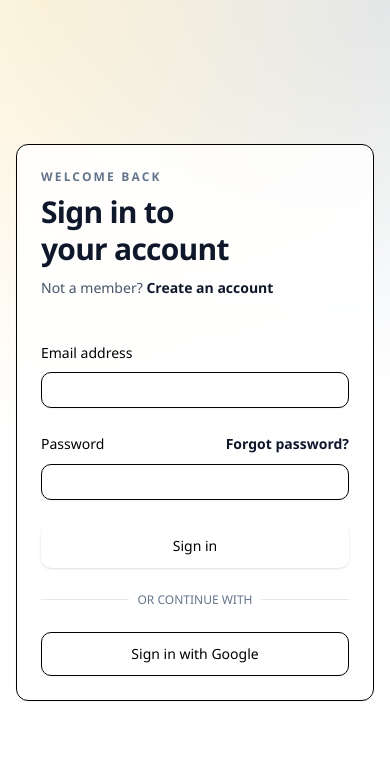
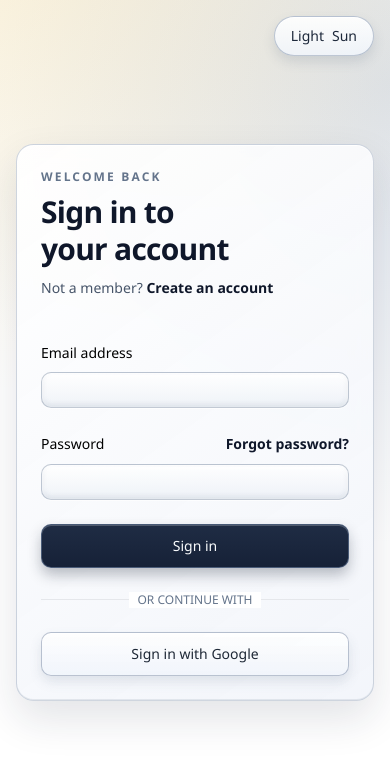
Before and after one commit to harshit-siraswal/Core_Inventory, a React (Vite) app in the folder frontend/: page /login in a window 390 px wide. Shown: the top 760 px of the page. Built offline with nearby package versions, Linux system fonts and the light colour scheme; no server answers.

Commit message:
feat: add skeuomorphic auth UI with theme toggle

```diff
--- a/frontend/src/components/layout/AuthLayout.tsx
+++ b/frontend/src/components/layout/AuthLayout.tsx
@@ -1,5 +1,5 @@
 import { Outlet, Navigate, useLocation } from 'react-router-dom';
-import { useState } from 'react';
+import { useEffect, useState } from 'react';
 import { useAuth } from '../../hooks/useAuth';
 
 export function AuthLayout() {
@@ -7,6 +7,24 @@ export function AuthLayout() {
   const location = useLocation();
   const isLoginPage = location.pathname === '/login';
   const [offset, setOffset] = useState({ x: 0, y: 0 });
+  const [isDark, setIsDark] = useState(false);
+
+  useEffect(() => {
+    const savedTheme = localStorage.getItem('theme');
+    const prefersDark = window.matchMedia('(prefers-color-scheme: dark)').matches;
+    const shouldUseDark = savedTheme ? savedTheme === 'dark' : prefersDark;
+    setIsDark(shouldUseDark);
+    document.documentElement.classList.toggle('dark', shouldUseDark);
+  }, []);
+
+  const toggleTheme = () => {
+    setIsDark((prev) => {
+      const next = !prev;
+      document.documentElement.classList.toggle('dark', next);
+      localStorage.setItem('theme', next ? 'dark' : 'light');
+      return next;
+    });
+  };
 
   // If loading, you could show a spinner here
   if (loading) {
@@ -39,20 +57,31 @@ export function AuthLayout() {
         aria-hidden="true"
         style={{
           background:
-            'radial-gradient(850px circle at 10% 0%, rgba(245, 208, 114, 0.26), transparent 52%), radial-gradient(900px circle at 100% 0%, rgba(116, 140, 171, 0.2), transparent 44%)',
+            'radial-gradient(1000px circle at 0% -20%, rgba(245, 208, 114, 0.32), transparent 56%), radial-gradient(1000px circle at 100% 10%, rgba(120, 142, 175, 0.26), transparent 46%)',
         }}
       />
-      <div className="relative z-10 flex flex-1 flex-col justify-center px-4 py-12 sm:px-6 lg:px-14 xl:px-20">
+      <div className="absolute right-4 top-4 z-20 sm:right-6 sm:top-6">
+        <button
+          type="button"
+          onClick={toggleTheme}
+          className="skeuo-toggle inline-flex h-10 items-center gap-2 rounded-full px-4 text-sm font-medium"
+        >
+          <span>{isDark ? 'Dark' : 'Light'}</span>
+          <span aria-hidden="true">{isDark ? 'Moon' : 'Sun'}</span>
+        </button>
+      </div>
+
+      <div className="relative z-10 flex flex-1 flex-col justify-center px-4 py-12 sm:px-6 lg:px-10">
         <div
           className={
             isLoginPage
-              ? 'surface-card mx-auto w-full max-w-5xl overflow-hidden p-3 lg:grid lg:grid-cols-[1fr_340px] lg:gap-3'
-              : 'surface-card mx-auto w-full max-w-sm p-6 lg:w-96'
+              ? 'skeuo-shell mx-auto w-full max-w-5xl overflow-hidden p-3 lg:grid lg:grid-cols-[1fr_360px] lg:gap-3'
+              : 'skeuo-shell mx-auto w-full max-w-sm p-6 lg:w-96'
           }
         >
           {isLoginPage && (
             <div
-              className="relative hidden overflow-hidden rounded-2xl border bg-slate-900 p-6 text-white lg:block"
+              className="skeuo-hero relative hidden overflow-hidden rounded-2xl border p-6 text-white lg:block"
               onMouseMove={(event) => {
                 const rect = event.currentTarget.getBoundingClientRect();
                 const x = ((event.clientX - rect.left) / rect.width - 0.5) * 18;
@@ -107,7 +136,10 @@ export function AuthLayout() {
               </svg>
 
               <div className="relative z-10 flex h-full flex-col justify-between">
-                <p className="text-xs uppercase tracking-[0.18em] text-slate-300">Core Inventory</p>
+                <div className="flex items-center gap-2">
+                  <img src="/assets/source-icon.svg" alt="Core logo" className="h-7 w-7" />
+                  <p className="text-xs uppercase tracking-[0.18em] text-slate-300">Core Inventory</p>
+                </div>
                 <div>
                   <p className="text-2xl font-semibold leading-tight text-balance">
                     Track products, stock, and movement in one focused workspace.
@@ -121,19 +153,9 @@ export function AuthLayout() {
           )}
 
           <div className={isLoginPage ? 'p-3 sm:p-6' : ''}>
-          <Outlet />
+            <Outlet />
           </div>
         </div>
-      </div>
-      <div className="relative hidden w-0 flex-1 lg:block">
-        <img
-          className="pointer-events-none absolute inset-0 h-full w-full object-cover"
-          src="/images/auth-bg.svg"
-          alt="Inventory Background"
-          onError={(event) => {
-            event.currentTarget.src = '/images/auth-bg-fallback.svg';
-          }}
-        />
       </div>
     </div>
   );
--- a/frontend/src/index.css
+++ b/frontend/src/index.css
@@ -77,4 +77,94 @@
   .text-balance {
     text-wrap: balance;
   }
+
+  .skeuo-shell {
+    background: linear-gradient(145deg, rgba(255, 255, 255, 0.92), rgba(241, 244, 250, 0.88));
+    border: 1px solid rgba(152, 164, 184, 0.45);
+    box-shadow:
+      0 18px 42px rgba(27, 36, 55, 0.12),
+      inset 0 1px 0 rgba(255, 255, 255, 0.92),
+      inset 0 -1px 0 rgba(146, 158, 176, 0.2);
+    border-radius: 1.1rem;
+    backdrop-filter: blur(10px);
+  }
+
+  .dark .skeuo-shell {
+    background: linear-gradient(145deg, rgba(26, 32, 45, 0.94), rgba(14, 19, 30, 0.94));
+    border-color: rgba(87, 101, 126, 0.55);
+    box-shadow:
+      0 18px 40px rgba(3, 8, 20, 0.6),
+      inset 0 1px 0 rgba(255, 255, 255, 0.06),
+      inset 0 -1px 0 rgba(255, 255, 255, 0.03);
+  }
+
+  .skeuo-hero {
+    background:
+      radial-gradient(circle at 20% 20%, rgba(245, 208, 114, 0.24), transparent 42%),
+      radial-gradient(circle at 90% 86%, rgba(123, 142, 173, 0.18), transparent 42%),
+      linear-gradient(160deg, #111a2d, #111a2d 45%, #1a2740 100%);
+    box-shadow:
+      inset 0 2px 10px rgba(255, 255, 255, 0.06),
+      inset 0 -14px 24px rgba(0, 0, 0, 0.22);
+  }
+
+  .skeuo-input {
+    background: linear-gradient(180deg, rgba(255, 255, 255, 0.94), rgba(238, 242, 247, 0.94));
+    border-color: rgba(125, 139, 161, 0.46);
+    box-shadow:
+      inset 0 1.5px 4px rgba(255, 255, 255, 0.9),
+      inset 0 -2px 5px rgba(132, 146, 170, 0.24),
+      0 1px 0 rgba(255, 255, 255, 0.65);
+  }
+
+  .dark .skeuo-input {
+    background: linear-gradient(180deg, rgba(29, 37, 52, 0.95), rgba(22, 29, 41, 0.95));
+    border-color: rgba(91, 106, 131, 0.6);
+    box-shadow:
+      inset 0 1px 2px rgba(255, 255, 255, 0.05),
+      inset 0 -2px 6px rgba(0, 0, 0, 0.28);
+  }
+
+  .skeuo-btn {
+    background: linear-gradient(180deg, #1f2c44, #162137);
+    color: #f8fafc;
+    border: 1px solid rgba(102, 123, 156, 0.62);
+    box-shadow:
+      inset 0 1px 0 rgba(255, 255, 255, 0.22),
+      0 7px 14px rgba(15, 25, 44, 0.28);
+  }
+
+  .skeuo-btn:hover {
+    filter: brightness(1.06);
+  }
+
+  .skeuo-btn-outline {
+    background: linear-gradient(180deg, rgba(255, 255, 255, 0.9), rgba(241, 245, 251, 0.92));
+    border: 1px solid rgba(123, 139, 166, 0.52);
+    color: #1f2937;
+    box-shadow:
+      inset 0 1px 0 rgba(255, 255, 255, 0.92),
+      0 6px 12px rgba(95, 110, 137, 0.16);
+  }
+
+  .dark .skeuo-btn-outline {
+    background: linear-gradient(180deg, rgba(37, 46, 66, 0.95), rgba(23, 30, 44, 0.95));
+    border-color: rgba(96, 112, 138, 0.58);
+    color: #e2e8f0;
+  }
+
+  .skeuo-toggle {
+    background: linear-gradient(180deg, rgba(255, 255, 255, 0.9), rgba(240, 244, 250, 0.9));
+    border: 1px solid rgba(127, 143, 170, 0.5);
+    color: #1e293b;
+    box-shadow:
+      inset 0 1px 0 rgba(255, 255, 255, 0.95),
+      0 6px 12px rgba(84, 99, 126, 0.17);
+  }
+
+  .dark .skeuo-toggle {
+    background: linear-gradient(180deg, rgba(34, 43, 61, 0.94), rgba(20, 27, 40, 0.94));
+    border-color: rgba(90, 106, 133, 0.6);
+    color: #f1f5f9;
+  }
 }
--- a/frontend/src/pages/auth/Login.tsx
+++ b/frontend/src/pages/auth/Login.tsx
@@ -48,12 +48,15 @@ export function Login() {
   return (
     <div className="animate-fade-in">
       <p className="text-xs font-semibold uppercase tracking-[0.18em] text-slate-500">Welcome Back</p>
-      <h2 className="mt-2 text-3xl font-semibold leading-tight tracking-tight text-slate-900 text-balance">
+      <h2 className="mt-2 text-3xl font-semibold leading-tight tracking-tight text-slate-900 text-balance dark:text-slate-100">
         Sign in to your account
       </h2>
-      <p className="mt-2 text-sm leading-6 text-slate-600">
+      <p className="mt-2 text-sm leading-6 text-slate-600 dark:text-slate-300">
         Not a member?{' '}
-        <Link to="/register" className="font-semibold text-slate-900 underline-offset-4 hover:underline">
+        <Link
+          to="/register"
+          className="font-semibold text-slate-900 underline-offset-4 hover:underline dark:text-slate-100"
+        >
           Create an account
         </Link>
       </p>
@@ -68,7 +71,11 @@ export function Login() {
                 type="email"
                 autoComplete="email"
                 {...register('email')}
-                className={errors.email ? 'border-red-500 focus-visible:ring-red-500' : ''}
+                className={
+                  errors.email
+                    ? 'skeuo-input border-red-500 focus-visible:ring-red-500'
+                    : 'skeuo-input'
+                }
               />
               {errors.email && (
                 <p className="mt-1 text-sm text-red-600">{errors.email.message}</p>
@@ -82,7 +89,7 @@ export function Login() {
               <div className="text-sm leading-6">
                 <Link
                   to="/forgot-password"
-                  className="font-semibold text-slate-900 underline-offset-4 hover:underline"
+                  className="font-semibold text-slate-900 underline-offset-4 hover:underline dark:text-slate-100"
                 >
                   Forgot password?
                 </Link>
@@ -94,7 +101,11 @@ export function Login() {
                 type="password"
                 autoComplete="current-password"
                 {...register('password')}
-                className={errors.password ? 'border-red-500 focus-visible:ring-red-500' : ''}
+                className={
+                  errors.password
+                    ? 'skeuo-input border-red-500 focus-visible:ring-red-500'
+                    : 'skeuo-input'
+                }
               />
               {errors.password && (
                 <p className="mt-1 text-sm text-red-600">{errors.password.message}</p>
@@ -102,7 +113,7 @@ export function Login() {
             </div>
           </div>
 
-          <Button type="submit" className="h-11 w-full cursor-pointer" disabled={isSubmitting}>
+          <Button type="submit" className="skeuo-btn h-11 w-full cursor-pointer" disabled={isSubmitting}>
             {isSubmitting ? 'Signing in...' : 'Sign in'}
           </Button>
 
@@ -111,14 +122,16 @@ export function Login() {
               <div className="w-full border-t border-gray-200" />
             </div>
             <div className="relative flex justify-center text-xs uppercase">
-              <span className="bg-white px-2 text-slate-500">Or continue with</span>
+              <span className="bg-white px-2 text-slate-500 dark:bg-slate-900 dark:text-slate-400">
+                Or continue with
+              </span>
             </div>
           </div>
 
           <Button
             type="button"
             variant="outline"
-            className="h-11 w-full cursor-pointer"
+            className="skeuo-btn-outline h-11 w-full cursor-pointer"
             onClick={() => void loginWithGoogle()}
           >
             Sign in with Google
```
Also changed, not shown: frontend/public/assets/source-icon.svg (added).
